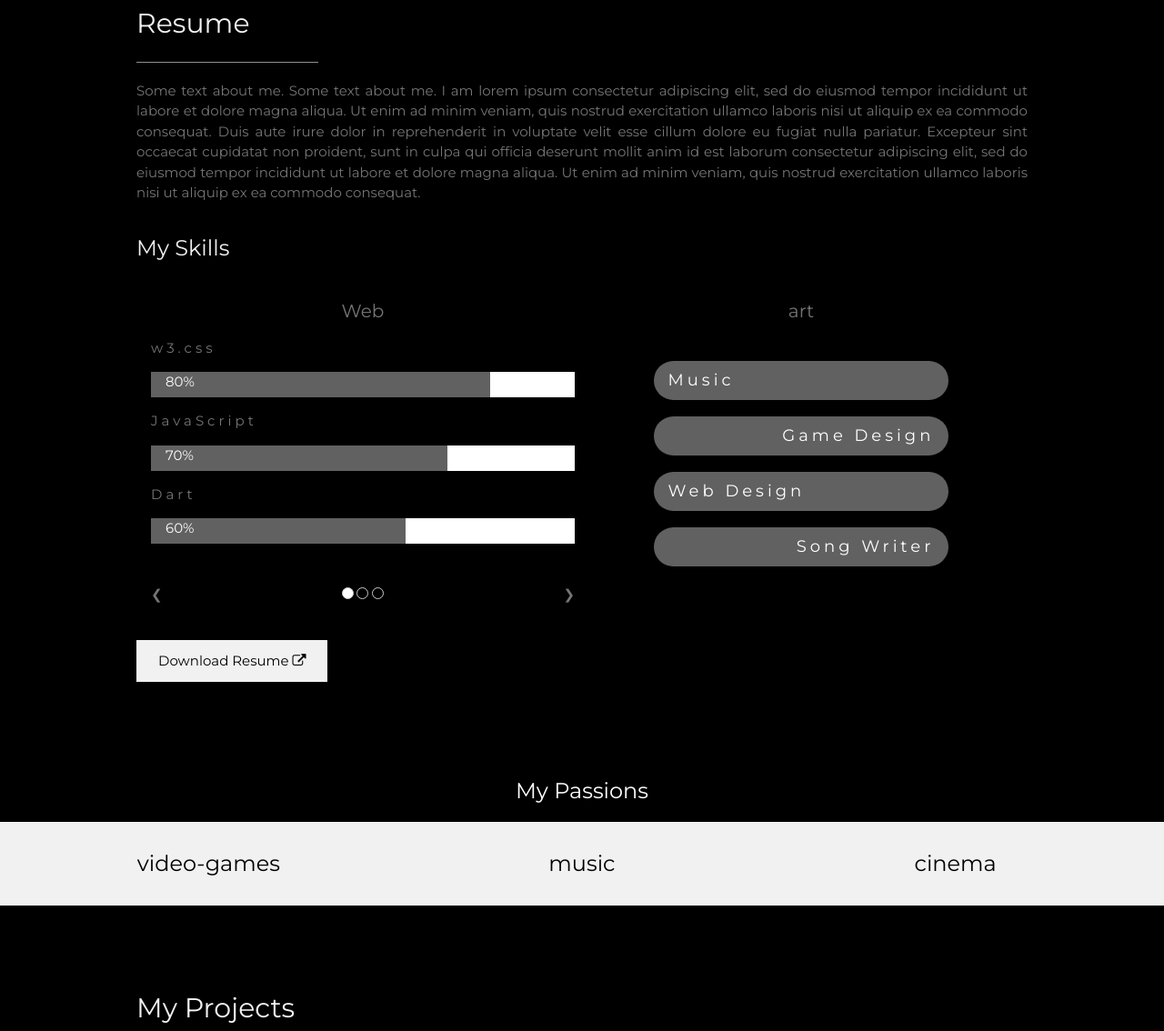
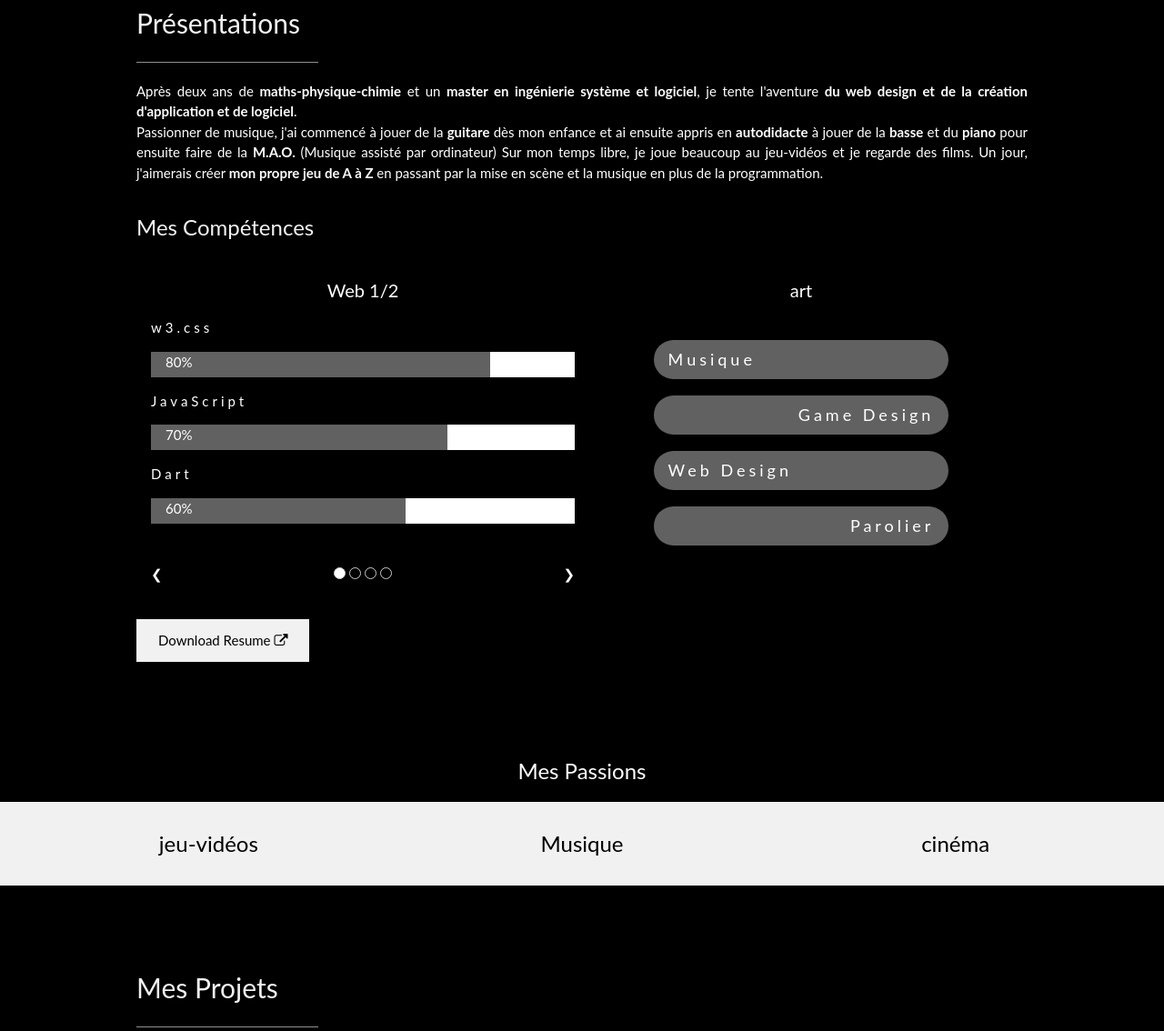
Before and after one commit to typ49/typ49.github.io, a plain HTML site: page index.html in a window 1280 px wide. Shown: the part 906-2040 px from the top of the page at 91% size. Drawn offline with nearby package versions, Linux system fonts and the light colour scheme.

Commit message:
resume added

```diff
--- a/css/style.css
+++ b/css/style.css
@@ -5,7 +5,7 @@ h3,
 h4,
 h5,
 h6 {
-    font-family: "Montserrat", sans-serif
+    font-family: "Lato", sans-serif
 }
 
 .w3-row-padding img {
--- a/index.html
+++ b/index.html
@@ -49,24 +49,29 @@
         </header>
 
         <!-- About Section -->
-        <div class="w3-content w3-justify w3-text-grey w3-padding-64" id="about">
-            <h2 class="w3-text-light-grey">Resume</h2>
+        <div class="w3-content w3-justify w3-text-white w3-padding-64" id="about">
+            <h2 class="w3-text-light-grey">Présentations</h2>
             <hr style="width:200px" class="w3-opacity">
-            <p>Some text about me. Some text about me. I am lorem ipsum consectetur adipiscing elit, sed do eiusmod
-                tempor incididunt ut labore et dolore magna aliqua. Ut enim ad minim veniam, quis nostrud exercitation
-                ullamco laboris nisi ut aliquip
-                ex ea commodo consequat. Duis aute irure dolor in reprehenderit in voluptate velit esse cillum dolore eu
-                fugiat nulla pariatur. Excepteur sint occaecat cupidatat non proident, sunt in culpa qui officia
-                deserunt mollit anim id est laborum consectetur
-                adipiscing elit, sed do eiusmod tempor incididunt ut labore et dolore magna aliqua. Ut enim ad minim
-                veniam, quis nostrud exercitation ullamco laboris nisi ut aliquip ex ea commodo consequat.
+            <p>
+                Après deux ans de <b>maths-physique-chimie</b> et un <strong>master en ingénierie système et
+                    logiciel</strong>, je tente l'aventure <b>du web design et de la création d'application et de
+                    logiciel</b>.<br>
+                Passionner de musique, j'ai commencé à jouer de la <b>guitare</b> dès mon enfance et ai ensuite appris
+                en
+                <b>autodidacte</b> à jouer de la <b>basse</b> et du <b>piano</b> pour ensuite faire de la <b>M.A.O.</b>
+                (Musique assisté par
+                ordinateur)
+                Sur mon temps libre, je joue beaucoup au jeu-vidéos et je regarde des films. Un jour, j'aimerais créer
+                <strong>mon propre jeu de A à Z</strong> en passant par la mise en scène et la musique en plus de la
+                programmation.
+
             </p>
-            <h3 class="w3-padding-16 w3-text-light-grey">My Skills</h3>
+            <h3 class="w3-padding-16 w3-text-light-grey">Mes Compétences</h3>
             <div class="w3-row w3-row-padding w3-stretch">
                 <div class="w3-col l6 m6">
                     <div class="w3-content w3-display-container" style="max-width:800px">
                         <div class="mySlides" style="height: 300px">
-                            <h4 class="w3-center">Web</h4>
+                            <h4 class="w3-center">Web 1/2</h4>
                             <p class="w3-wide">w3.css</p>
                             <div class="w3-white">
                                 <div class="w3-dark-grey" style="height:28px;width:80%"><span
@@ -87,7 +92,22 @@
                             </div>
                         </div>
                         <div class="mySlides" style="height: 300px">
-                            <h4 class="w3-center">Object Programmation</h4>
+                            <h4 class="w3-center">Web 2/2</h4>
+                            <p class="w3-wide">Flutter</p>
+                            <div class="w3-white">
+                                <div class="w3-dark-grey" style="height:28px;width:80%"><span
+                                        class="w3-padding">70%</span>
+                                </div>
+                            </div>
+                            <p class="w3-wide">PHP</p>
+                            <div class="w3-white">
+                                <div class="w3-dark-grey" style="height:28px;width:80%"><span
+                                        class="w3-padding">70%</span>
+                                </div>
+                            </div>
+                        </div>
+                        <div class="mySlides" style="height: 300px">
+                            <h4 class="w3-center">Programmation Objet</h4>
                             <p class="w3-wide">Python</p>
                             <div class="w3-white">
                                 <div class="w3-dark-grey" style="height:28px;width:80%"><span
@@ -110,7 +130,7 @@
                         </div>
 
                         <div class="mySlides" style="height: 300px">
-                            <h4 class="w3-center">Functionnal Programmation</h4>
+                            <h4 class="w3-center">Programmation Fonctionnelle</h4>
                             <p class="w3-wide">Scheme</p>
                             <div class="w3-white">
                                 <div class="w3-dark-grey" style="height:28px;width:70%"><span
@@ -136,6 +156,8 @@
                                 onclick="currentDiv(2)"></span>
                             <span class="w3-badge demo w3-border w3-transparent w3-hover-white"
                                 onclick="currentDiv(3)"></span>
+                            <span class="w3-badge demo w3-border w3-transparent w3-hover-white"
+                                onclick="currentDiv(4)"></span>
                         </div>
                     </div>
                 </div>
@@ -145,7 +167,7 @@
 
                     <div class="w3-padding-large" style="margin: 0% 10% 0% 10%;">
                         <p class="w3-button w3-dark-grey w3-round-xxlarge w3-large w3-wide w3-block w3-left-align">
-                            <span class="left-to-center">Music</span>
+                            <span class="left-to-center">Musique</span>
                         </p>
                         <p class="w3-button w3-dark-grey w3-round-xxlarge w3-large w3-wide w3-block w3-right-align">
                             <span class="right-to-center">Game Design</span>
@@ -154,7 +176,7 @@
                             <span class="left-to-center">Web Design</span>
                         </p>
                         <p class="w3-button w3-dark-grey w3-round-xxlarge w3-large w3-wide w3-block w3-right-align">
-                            <span class="right-to-center">Song Writer</span>
+                            <span class="right-to-center">Parolier</span>
                         </p>
 
                     </div>
@@ -162,8 +184,15 @@
 
             </div>
             <br>
-            <a href="https://drive.google.com/file/d/16RPf3xKiJuiS4bK8haRNG2eDkHYkwhaE/view?usp=drive_link" target="_blank">
-                <button class="w3-button w3-light-grey w3-padding-large w3-section w3-center">
+            <a href="https://drive.google.com/file/d/16RPf3xKiJuiS4bK8haRNG2eDkHYkwhaE/view?usp=drive_link"
+                target="_blank">
+                <button class="w3-button w3-light-grey w3-padding-large w3-section w3-center w3-hide-small">
+                    Download Resume <i class="fa fa-external-link"></i>
+                </button>
+            </a>
+            <a href="https://drive.google.com/file/d/16RPf3xKiJuiS4bK8haRNG2eDkHYkwhaE/view?usp=drive_link"
+                target="_blank">
+                <button class="w3-button w3-light-grey w3-padding-large w3-section w3-center w3-hide-medium w3-hide-large w3-mobile">
                     Download Resume <i class="fa fa-external-link"></i>
                 </button>
             </a>
@@ -172,24 +201,24 @@
 
     </div>
 
-    <h3 class="w3-center">My Passions</h3>
+    <h3 class="w3-center">Mes Passions</h3>
     <div class="w3-row w3-center w3-padding-large w3-section w3-light-grey w3-stretch">
 
         <div class="w3-third w3-section">
-            <span class="w3-xlarge">video-games</span>
+            <span class="w3-xlarge">jeu-vidéos</span>
         </div>
         <div class="w3-third w3-section">
-            <span class="w3-xlarge">music</span>
+            <span class="w3-xlarge">Musique</span>
         </div>
         <div class="w3-third w3-section">
-            <span class="w3-xlarge">cinema</span>
+            <span class="w3-xlarge">cinéma</span>
         </div>
 
     </div>
 
     <!-- Portfolio Section -->
     <div class="w3-padding-64 w3-content" id="galleries">
-        <h2 class="w3-text-light-grey">My Projects</h2>
+        <h2 class="w3-text-light-grey">Mes Projets</h2>
         <hr style="width:200px" class="w3-opacity">
 
         <!-- Grid for photos -->
@@ -221,7 +250,7 @@
 
     <!-- Contact Section -->
     <div class="w3-padding-64 w3-content w3-text-grey" id="contact">
-        <h2 class="w3-text-light-grey">Contact Me</h2>
+        <h2 class="w3-text-light-grey">Me Contacter</h2>
         <hr style="width:200px" class="w3-opacity">
 
         <div class="w3-section">
@@ -232,7 +261,7 @@
                 juliengauthier410@gmail.com
             </p>
         </div><br>
-        <p>Let's get in touch. Send me a message:</p>
+        <!-- <p>Let's get in touch. Send me a message:</p> -->
 
         <!-- <form action="/action_page.php" target="_blank">
             <p><input class="w3-input w3-padding-16" type="text" placeholder="Name" required name="Name"></p>
@@ -252,7 +281,8 @@
     <footer class="w3-content w3-padding-64 w3-text-grey w3-xlarge">
         <i class="fa fa-instagram w3-hover-opacity"></i>
         <i class="fa fa-linkedin w3-hover-opacity"></i>
-        <p class="w3-medium">Powered by <a href="https://www.w3schools.com/w3css/default.asp" target="_blank"
+        <i class="fa fa-letterboxd w3-hover-opacity"></i>
+        <p class="w3-medium">Site web réalisé avec <a href="https://www.w3schools.com/w3css/default.asp" target="_blank"
                 class="w3-hover-text-green">w3.css</a></p>
         <!-- End footer -->
     </footer>
```
